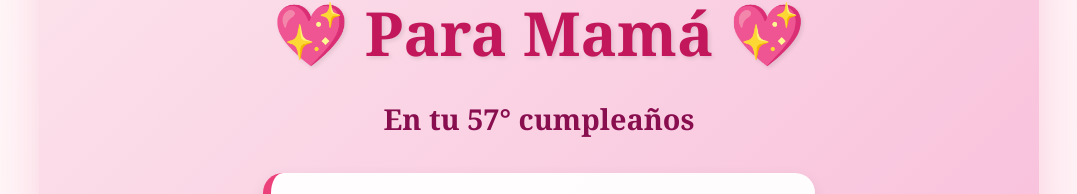
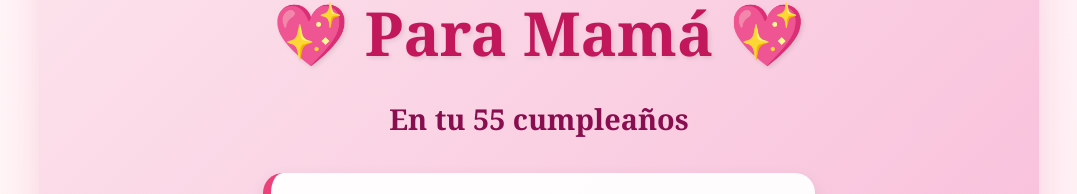
Before and after one commit to yanka-lx-21/cumple_mama, a plain HTML site: page index.html in a window 1280 px wide. Shown: the part 217-411 px from the top of the page, without its empty margins (101-1178 px from the left). Drawn offline with Linux system fonts and the light colour scheme.

Commit message:
Actualice index.html 2

```diff
--- a/index.html
+++ b/index.html
@@ -12,7 +12,7 @@
         <div class="cover" id="cover">
             <div class="cover-content">
                 <h1>💖 Para Mamá 💖</h1>
-                <p class="subtitle">En tu 57° cumpleaños</p>
+                <p class="subtitle">En tu 55 cumpleaños</p>
                 <div class="message">
                     <p>Para la mujer que mas amo en este mundo</p>
                 </div>
```
